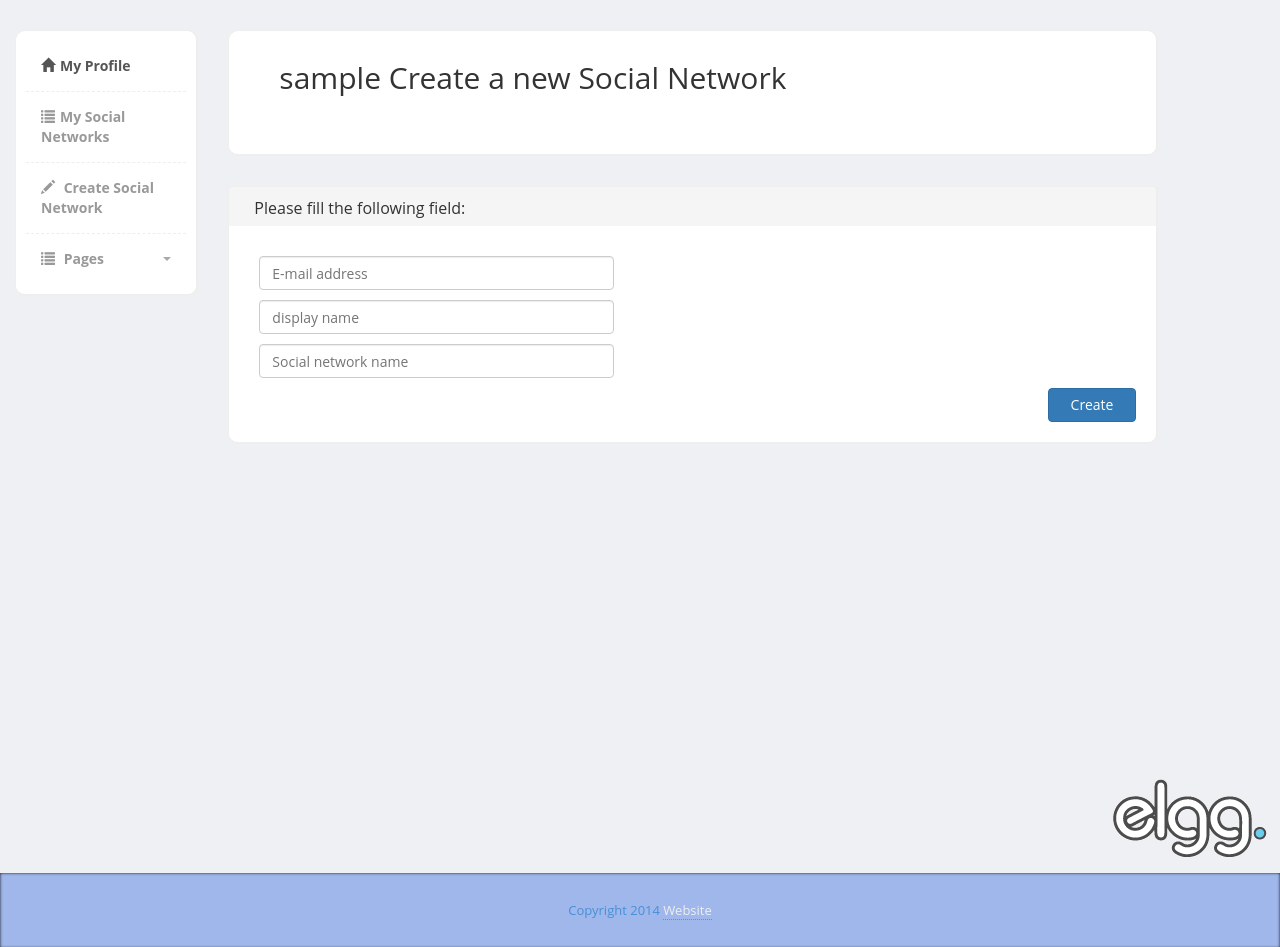
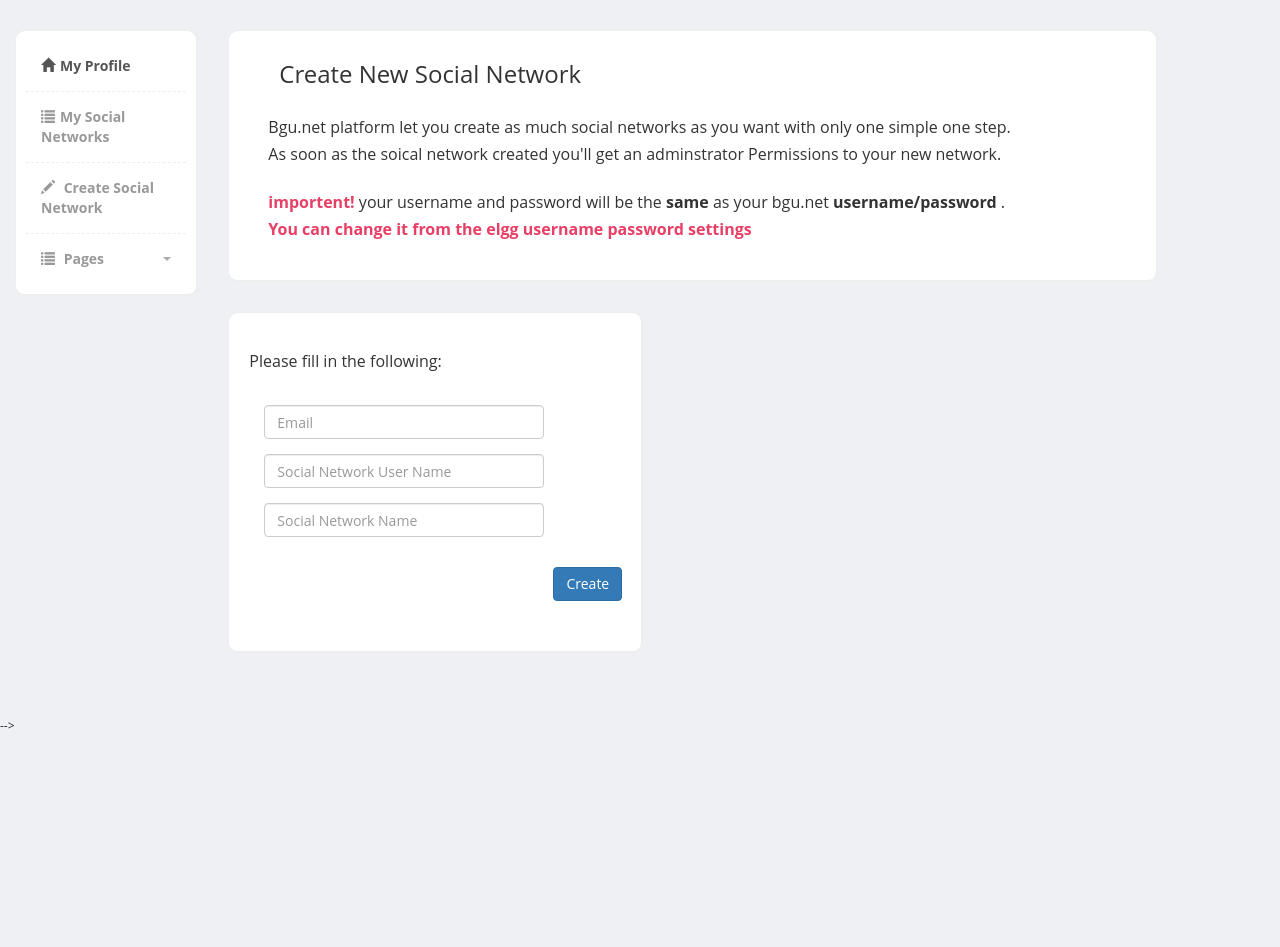
Before and after one commit to ofergoli/elgg_project, a PHP site: page /sites/create_social_networks.php in a window 1280 px wide. Shown: the part 50-997 px from the top of the page. Run offline with PHP 8.4, Linux system fonts and the light colour scheme; the visitor is signed in with stand-in values (Sample User, id 1).

Commit message:
delete and form changes

```diff
--- a/create_social_networks.php
+++ b/create_social_networks.php
@@ -75,21 +75,57 @@
           <div class="col-md-6">
             <div class="content-box-large">
               <div class="panel-heading">
-              <div class="panel-title"><h2><?php echo $username ?> Create a new Social Network</div>
+              <div class="panel-title"><h3>Create New Social Network</div>
             </div>
               <div class="panel-body">
               <div class='wapper'>
                 <div class="elgg-page-body">
-
-
-
+                    <div class="sum_bgunet">Bgu.net platform let you create as much social networks as you want with only one simple one step.</div>
+                    <div class="sum_bgunet">As soon as the soical network created you'll  get an adminstrator Permissions to your new network.</div>
+                    <br/>
+                    <div class="sum_bgunet"><span id="im_note">importent!</span> your username and password will be the <b> same</b> as your bgu.net <b>username/password</b> .</div>
+                    <div class="sum_bgunet"><span id="im_note">You can change it from the elgg username password settings</span></div>
                 </div>
               </div>
               </div>
             </div>
           </div>
 
-          <div class="col-md-6">
+          <div class="col-md-5">
+              <div class="content-box-large">
+              <br/>
+                <div class="panel-title">Please fill in the following:</div>
+                <br/>
+                <div class="panel-body">
+                  <form class="form-horizontal" role="form" action="create_social_networks.php" method="post" value="create_sn">
+                  <div class="form-group">
+                    <div class="col-sm-10">
+                      <input type="email" class="form-control" name="email"  placeholder="Email">
+                    </div>
+                  </div>
+                  <div class="form-group">
+                    <div class="col-sm-10">
+                      <input type="text" class="form-control" name="displayname" placeholder="Social Network User Name">
+                    </div>
+                  </div>
+                  <div class="form-group">
+                    <div class="col-sm-10">
+                      <input type="text" class="form-control" name="sitename" placeholder="Social Network Name">
+                    </div>
+                  </div>
+                  <div class="form-group">
+                  </div>
+                  <div class="form-group pull-right">
+                    <div class="col-sm-offset-2 col-sm-10">
+                      <button type="submit" name="CreateNewSN" class="btn btn-primary">Create</button>
+                    </div>
+                  </div>
+                </form>
+                </div>
+              </div>
+            </div>
+
+<!--           <div class="col-md-6">
             <div class="row">
               <div class="col-md-12">
                 <div class="content-box-header">
@@ -110,7 +146,7 @@
               </div>
             </div>
           </div>
-        </div>
+        </div> -->
 
 
         <div id="space"></div>
--- a/css/styles.css
+++ b/css/styles.css
@@ -748,3 +748,8 @@ body {
   width: 160px;
   float: right;
 }
+
+#im_note{
+  font-weight: bold;
+  color: #E83F66;
+}
--- a/header.php
+++ b/header.php
@@ -14,4 +14,5 @@
     <link href="css/bootstrap.min.css" rel="stylesheet">
     <!-- styles -->
     <link href="css/styles.css" rel="stylesheet">
+    <script type="text/javascript" src="js/forms.js"></script>
   </head>
--- a/js/custom.js
+++ b/js/custom.js
@@ -18,14 +18,14 @@ $(document).ready(function(){
   });
 
 
-  $( "#search_text" ).autocomplete(
-    {
-       source:'ajaxsocial.php',
-       minLength: 1,
-       delay:0,
-       // select:function(){
-       //   $("#img1").attr('src',"images/flags/"  + $("#text").val() + ".png");
-       // }
-    });
+  // $( "#search_text" ).autocomplete(
+  //   {
+  //      source:'ajaxsocial.php',
+  //      minLength: 1,
+  //      delay:0,
+  //      // select:function(){
+  //      //   $("#img1").attr('src',"images/flags/"  + $("#text").val() + ".png");
+  //      // }
+  //   });
 
 });
--- /dev/null
+++ b/js/forms.js
@@ -0,0 +1,32 @@
+$(document).ready(function(){
+	// Select
+	$('.selectpicker').selectpicker();
+
+	// Tags
+	$("#tags").tags({
+      suggestions: ["alpha", "bravo", "charlie", "delta", "echo", "foxtrot", "golf", "hotel", "india"],
+      tagData: ["juliett", "kilo"]
+    });
+
+	// Editable
+	$('.editable').editable();
+
+	// Wizard
+	$('#rootwizard').bootstrapWizard();
+
+    // Mask
+    if ($('[data-mask]')
+        .length) {
+        $('[data-mask]')
+            .each(function () {
+
+                $this = $(this);
+                var mask = $this.attr('data-mask') || 'error...',
+                    mask_placeholder = $this.attr('data-mask-placeholder') || 'X';
+
+                $this.mask(mask, {
+                    placeholder: mask_placeholder
+                });
+            })
+    }
+});
```
Also changed, not shown: my_social_networks.php (+7 -15 lines).
